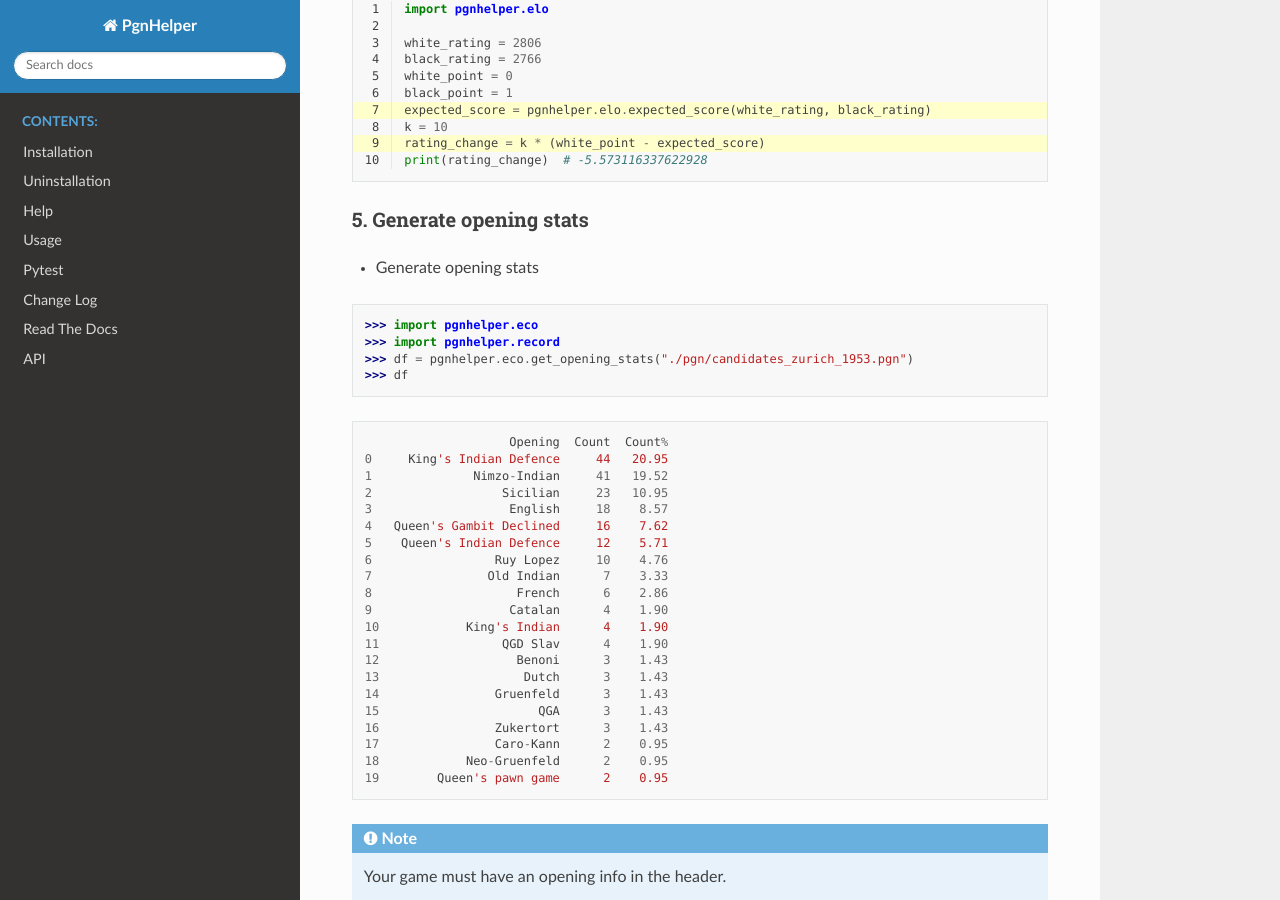
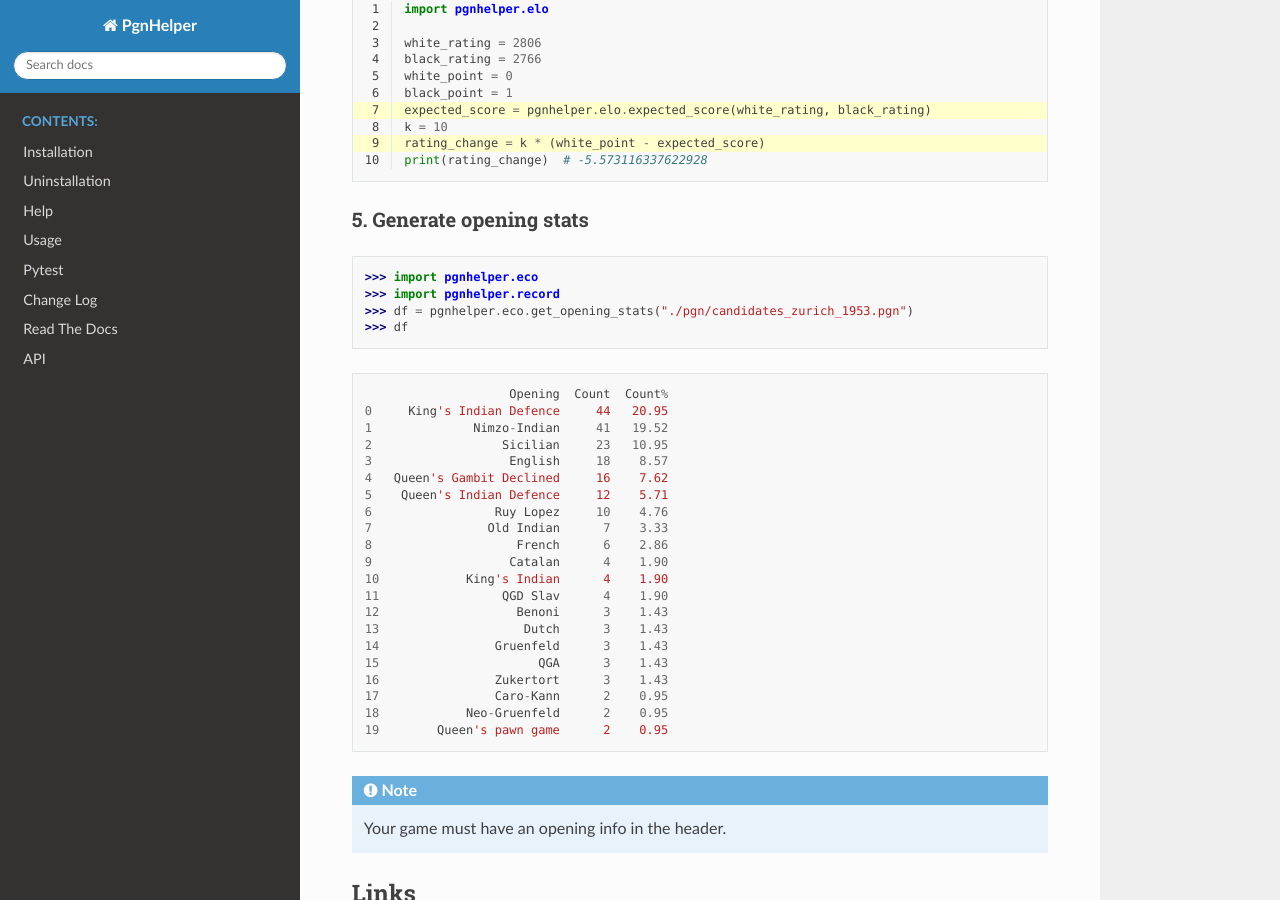
Before and after one commit to fsmosca/pgnhelper, a Sphinx documentation site: the page built from docs/index.rst, in a window 1280 px wide and 900 px high, scrolled down 2922 px. Built offline with Sphinx 7.4.7 and the Read the Docs theme 2.0.0, drawn with Linux system fonts in a browser that asks for light colours.

Commit message:
Update index.rst

```diff
--- a/docs/index.rst
+++ b/docs/index.rst
@@ -164,8 +164,6 @@ Game result::
 5. Generate opening stats
 ^^^^^^^^^^^^^^^^^^^^^^^^^
 
-* Generate opening stats
-
 ::
 
    >>> import pgnhelper.eco
```
